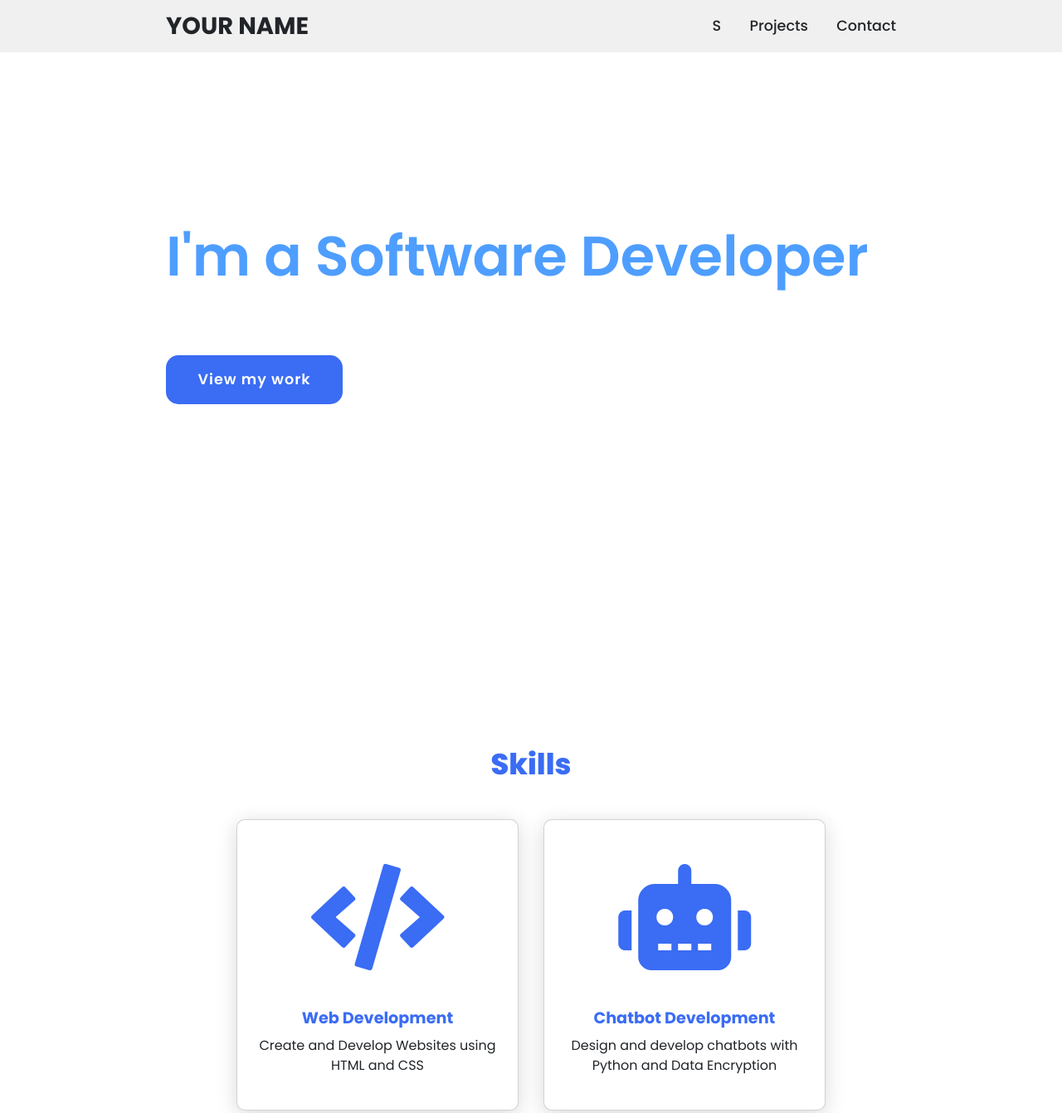
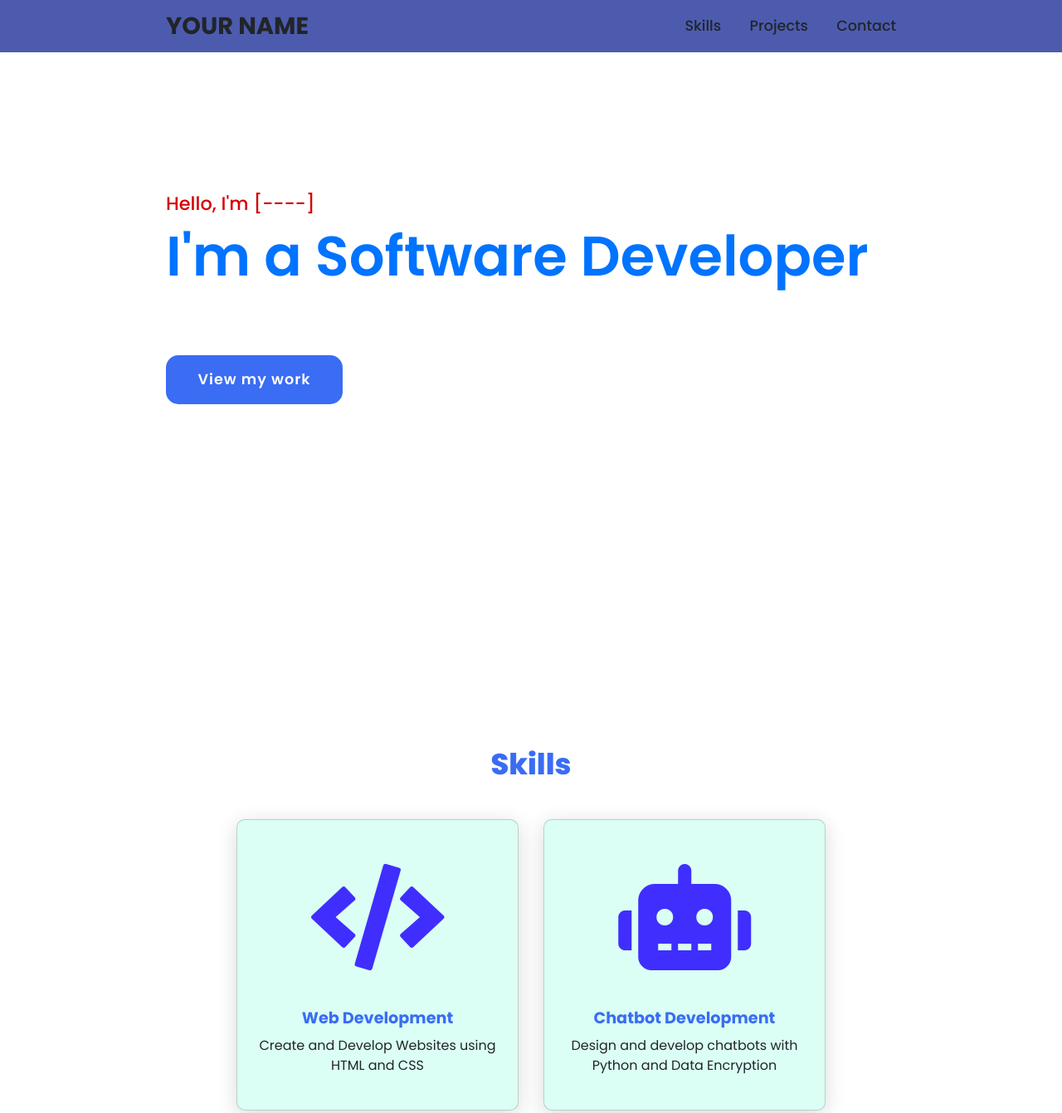
Before and after one commit to arwaAyyad7005/Lesson-10, a plain HTML site: page index.html in a window 1280 px wide. Shown: the top 1341 px of the page at 83% size. Drawn offline with nearby package versions, Linux system fonts and the light colour scheme.

Commit message:
Add files via upload

```diff
--- a/index.html
+++ b/index.html
@@ -16,7 +16,7 @@
     <header>
         <a href="#" class="logo">Your Name</a>
         <nav class="navigation">
-            <a href="#skills">S</a>
+            <a href="#skills">Skills</a>
             <a href="#projects">Projects</a>
             <a href="#contact">Contact</a>
         </nav>
--- a/style.css
+++ b/style.css
@@ -2,7 +2,7 @@
 @import url('https://fonts.googleapis.com/css2?family=Poppins:ital,wght@0,100;0,200;0,300;0,400;0,500;0,600;0,700;0,800;0,900;1,100;1,200;1,300;1,400;1,500;1,600;1,700;1,800;1,900&display=swap');
 
 .root{
-    --main-blue: #3a6cf4;
+    --main-blue: #0044ff;
 }
 
 
@@ -17,7 +17,7 @@
 
 
 header {
-    background-color: #f0f0f0;
+    background-color: #4d5baf;
     width: 100%;
     position: fixed;
     z-index: 999;
@@ -63,7 +63,7 @@ section {
 }
 
 .main h2 {
-    color: #fff;
+    color: #d60202;
     font-size: 1.4em;
     font-weight: 500;
 }
@@ -71,7 +71,7 @@ section {
 .main h2 span {
     display: inline-block;
     margin-top: 10px;
-    color: #4e9eff;
+    color: #0073ff;
     font-size: 3em;
     font-weight: 600;
 }
@@ -127,7 +127,7 @@ section {
 }
 
 .card {
-    background-color: #fff;
+    background-color: #dbfff4;
     width: 21.25em;
     box-shadow: 0 5px 25px rgba(1 1 1 / 15%);
     border-radius: 10px;
@@ -141,7 +141,7 @@ section {
 }
 
 .card .icon {
-    color: #3a6cf4;
+    color: #402eff;
     font-size: 8em;
     text-align: center;
 }
@@ -166,8 +166,8 @@ section {
 }
 
 .project-card {
-    background-color: #fff;
-    border: 1px solid #fff;
+    background-color: #fc9f9f;
+    border: 1px solid #e67c7c;
     min-height: 14em;
     width: 23em;
     overflow: hidden;
```
